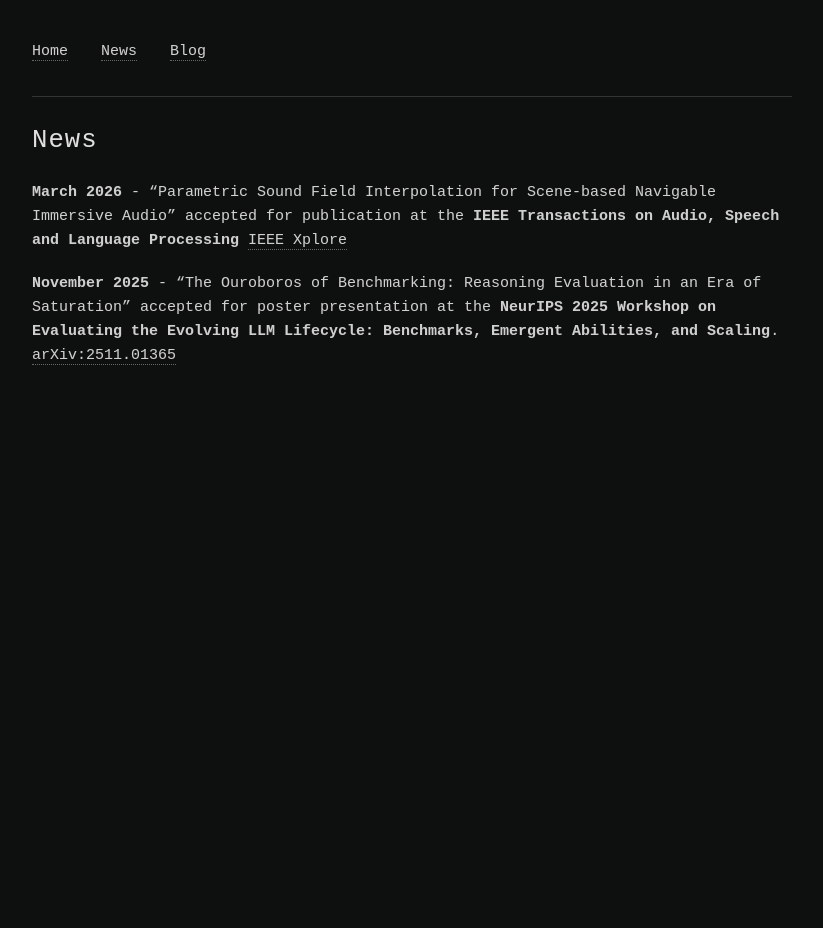
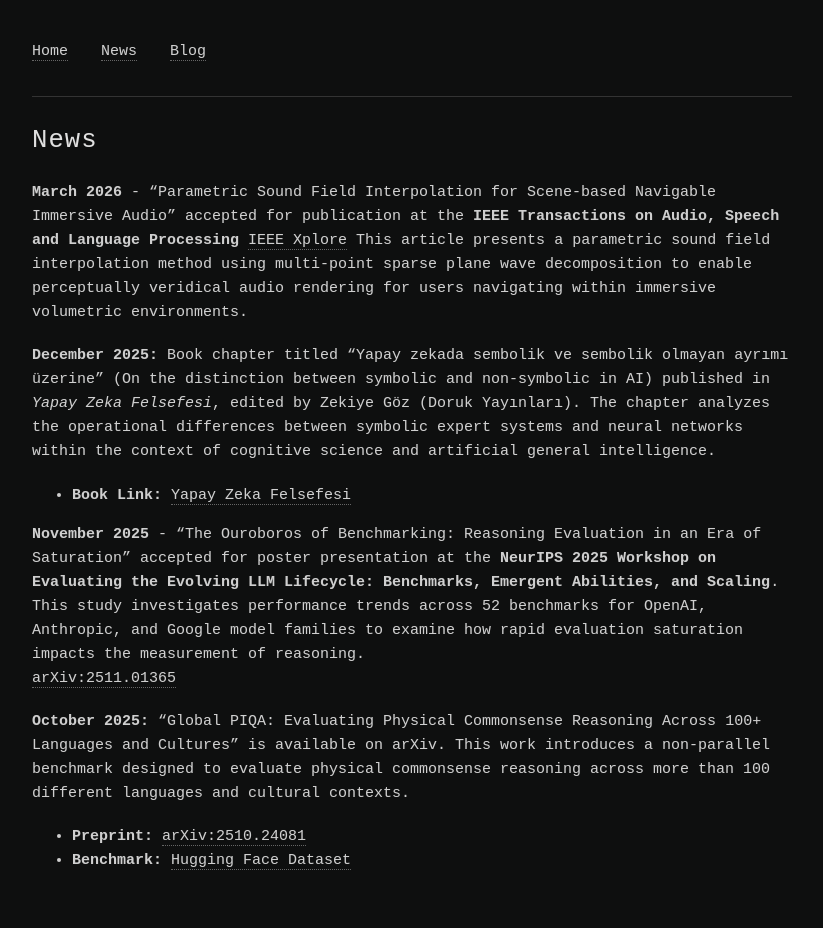
Before and after one commit to ieddeveci/ieddeveci.github.io, a Jekyll site: the page built from news.md, in a window 1280 px wide. Shown: the whole page, without its empty margins (228-1051 px from the left). Built offline with Jekyll 4.4.1, drawn with Linux system fonts in a browser that asks for light colours; before the commit the page ends 900 px from its top, so only the background shows below that.

Commit message:
Add recent publications and presentations to news.md

```diff
--- a/news.md
+++ b/news.md
@@ -4,7 +4,14 @@ title: News
 permalink: /news/
 ---
 
-**March 2026** - "Parametric Sound Field Interpolation for Scene-based Navigable Immersive Audio" accepted for publication at the **IEEE Transactions on Audio, Speech and Language Processing** [IEEE Xplore](https://ieeexplore.ieee.org/abstract/document/11425806)
+**March 2026** - "Parametric Sound Field Interpolation for Scene-based Navigable Immersive Audio" accepted for publication at the **IEEE Transactions on Audio, Speech and Language Processing** [IEEE Xplore](https://ieeexplore.ieee.org/abstract/document/11425806) This article presents a parametric sound field interpolation method using multi-point sparse plane wave decomposition to enable perceptually veridical audio rendering for users navigating within immersive volumetric environments.
 
-**November 2025** - "The Ouroboros of Benchmarking: Reasoning Evaluation in an Era of Saturation" accepted for poster presentation at the **NeurIPS 2025 Workshop on Evaluating the Evolving LLM Lifecycle: Benchmarks, Emergent Abilities, and Scaling**.
+**December 2025:** Book chapter titled "Yapay zekada sembolik ve sembolik olmayan ayrımı üzerine" (On the distinction between symbolic and non-symbolic in AI) published in *Yapay Zeka Felsefesi*, edited by Zekiye Göz (Doruk Yayınları). The chapter analyzes the operational differences between symbolic expert systems and neural networks within the context of cognitive science and artificial general intelligence.
+* **Book Link:** [Yapay Zeka Felsefesi](https://www.dorukyayinlari.com/kitap/yapay-zeka-felsefesi/)
+
+**November 2025** - "The Ouroboros of Benchmarking: Reasoning Evaluation in an Era of Saturation" accepted for poster presentation at the **NeurIPS 2025 Workshop on Evaluating the Evolving LLM Lifecycle: Benchmarks, Emergent Abilities, and Scaling**. This study investigates performance trends across 52 benchmarks for OpenAI, Anthropic, and Google model families to examine how rapid evaluation saturation impacts the measurement of reasoning.
 [arXiv:2511.01365](https://arxiv.org/abs/2511.01365)
+
+**October 2025:** "Global PIQA: Evaluating Physical Commonsense Reasoning Across 100+ Languages and Cultures" is available on arXiv. This work introduces a non-parallel benchmark designed to evaluate physical commonsense reasoning across more than 100 different languages and cultural contexts.
+* **Preprint:** [arXiv:2510.24081](https://arxiv.org/abs/2510.24081)
+* **Benchmark:** [Hugging Face Dataset](https://huggingface.co/datasets/mrlbenchmarks/global-piqa-nonparallel?s=35)
```
